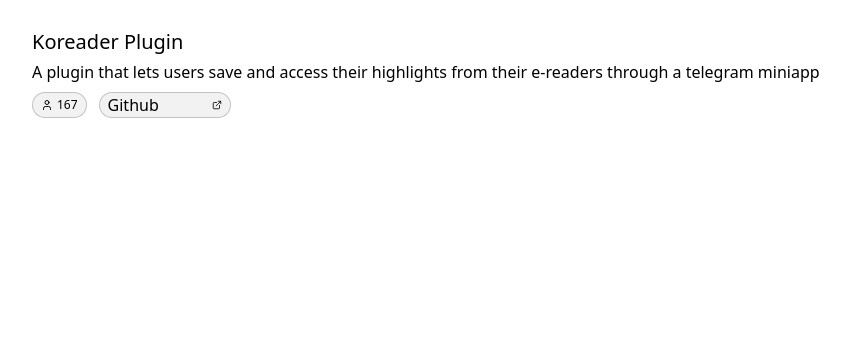
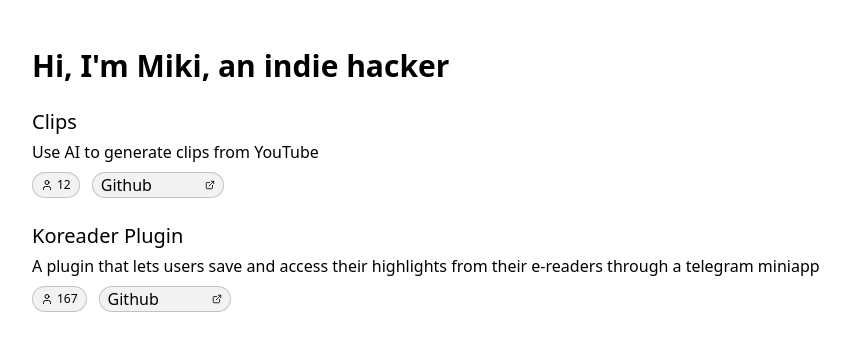
Before and after one commit to 0xmiki/miki.et, a SvelteKit app: page / in a window 1280 px wide. Shown: the top 350 px of the page, without its empty margins (48-898 px from the left). Built offline with nearby package versions, Linux system fonts and the light colour scheme.

Commit message:
add clips ➕

```diff
--- a/src/routes/+page.svelte
+++ b/src/routes/+page.svelte
@@ -4,9 +4,87 @@
 	function openGithub() {
 		window.open('https://github.com/0xmiki/telegramhighlights.koplugin', '_blank');
 	}
+
+	function openClipsGithub() {
+		window.open('https://github.com/0xmiki/clips', '_blank');
+	}
 </script>
 
+<div class="mt-8 mb-3 w-full text-left">
+	<h1 class="text-3xl font-bold">Hi, I'm Miki, an indie hacker</h1>
+</div>
+
 <div class="flex flex-col gap-3">
+	<div class="mt-3">
+		<p class="mb-1 cursor-pointer text-xl">Clips</p>
+		<p>Use AI to generate clips from YouTube</p>
+		<div class="mt-2 flex w-full gap-3">
+			<!-- <div class="mt-1 flex items-center gap-1">
+				<svg
+					xmlns="http://www.w3.org/2000/svg"
+					width="14"
+					height="14"
+					viewBox="0 0 24 24"
+					fill="none"
+					stroke="currentColor"
+					stroke-width="2"
+					stroke-linecap="round"
+					stroke-linejoin="round"
+					class="lucide lucide-user-icon lucide-user"
+					><path d="M19 21v-2a4 4 0 0 0-4-4H9a4 4 0 0 0-4 4v2" /><circle
+						cx="12"
+						cy="7"
+						r="4"
+					/></svg
+				>
+				<p class="text-md">167</p>
+			</div> -->
+			<div
+				class="py-0.1 flex items-center gap-1 rounded-full border border-black/20 bg-black/5 px-2"
+			>
+				<svg
+					xmlns="http://www.w3.org/2000/svg"
+					width="12"
+					height="12"
+					viewBox="0 0 24 24"
+					fill="none"
+					stroke="currentColor"
+					stroke-width="2"
+					stroke-linecap="round"
+					stroke-linejoin="round"
+					class="lucide lucide-user-icon lucide-user"
+					><path d="M19 21v-2a4 4 0 0 0-4-4H9a4 4 0 0 0-4 4v2" /><circle
+						cx="12"
+						cy="7"
+						r="4"
+					/></svg
+				>
+				<p class="text-xs">12</p>
+			</div>
+			<div
+				onclick={openClipsGithub}
+				class="py-0.1 flex w-33 cursor-pointer items-center justify-between gap-1 rounded-full border border-black/20 bg-black/5 px-2 hover:bg-black/7"
+			>
+				Github
+				<svg
+					xmlns="http://www.w3.org/2000/svg"
+					width="10"
+					height="10"
+					viewBox="0 0 24 24"
+					fill="none"
+					stroke="currentColor"
+					stroke-width="2"
+					stroke-linecap="round"
+					stroke-linejoin="round"
+					class="lucide lucide-external-link-icon lucide-external-link"
+					><path d="M15 3h6v6" /><path d="M10 14 21 3" /><path
+						d="M18 13v6a2 2 0 0 1-2 2H5a2 2 0 0 1-2-2V8a2 2 0 0 1 2-2h6"
+					/></svg
+				>
+			</div>
+		</div>
+	</div>
+
 	<div class="mt-3">
 		<p class="mb-1 cursor-pointer text-xl">Koreader Plugin</p>
 		<p>
```
